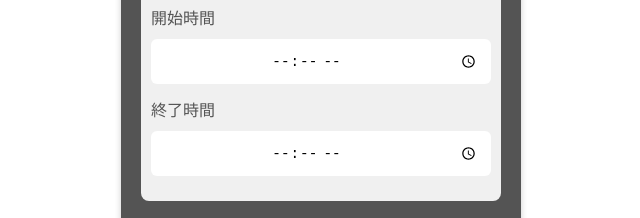
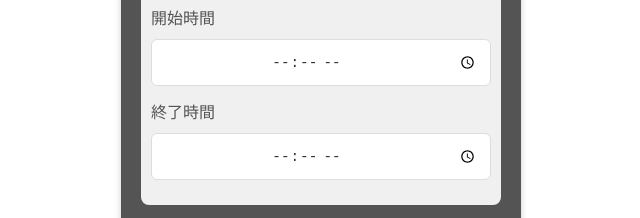
Before and after one commit to ichinenmae/sumureco, a plain HTML site: page index.html in a window 1280 px wide. Shown: the part 472-690 px from the top of the page, 319-959 px from the left. Drawn offline with Linux system fonts and the light colour scheme.

Commit message:
Update index.html

```diff
--- a/index.html
+++ b/index.html
@@ -60,12 +60,30 @@
             margin-bottom: 15px;
         }
 
-        .time-input-group input {
+        .time-input-group input[type="time"] {
             flex: 1;
             margin-bottom: 0;
             padding: 12px;
             font-size: 1.1em;
             text-align: center;
+            background-color: #ffffff !important;
+            border: 1px solid #ddd !important;
+            color: #333333 !important;
+        }
+
+        .time-input-group input[type="time"]:focus {
+            outline: 2px solid #4caf50;
+            border-color: #4caf50 !important;
+        }
+
+        /* Webkit系ブラウザ（Chrome、Safari）の時刻入力スタイル */
+        .time-input-group input[type="time"]::-webkit-datetime-edit {
+            color: #333333;
+        }
+
+        .time-input-group input[type="time"]::-webkit-calendar-picker-indicator {
+            background-color: #ffffff;
+            color: #333333;
         }
 
         .time-input-group span {
@@ -331,7 +349,7 @@
 </head>
 <body>
     <header>
-        <img src="title-image.png" alt="スムレコ" class="title-image">
+        <img src="title-image.png" alt="スムレコ 配達効率計算" class="title-image">
     </header>
     <form id="deliveryForm">
 
```
